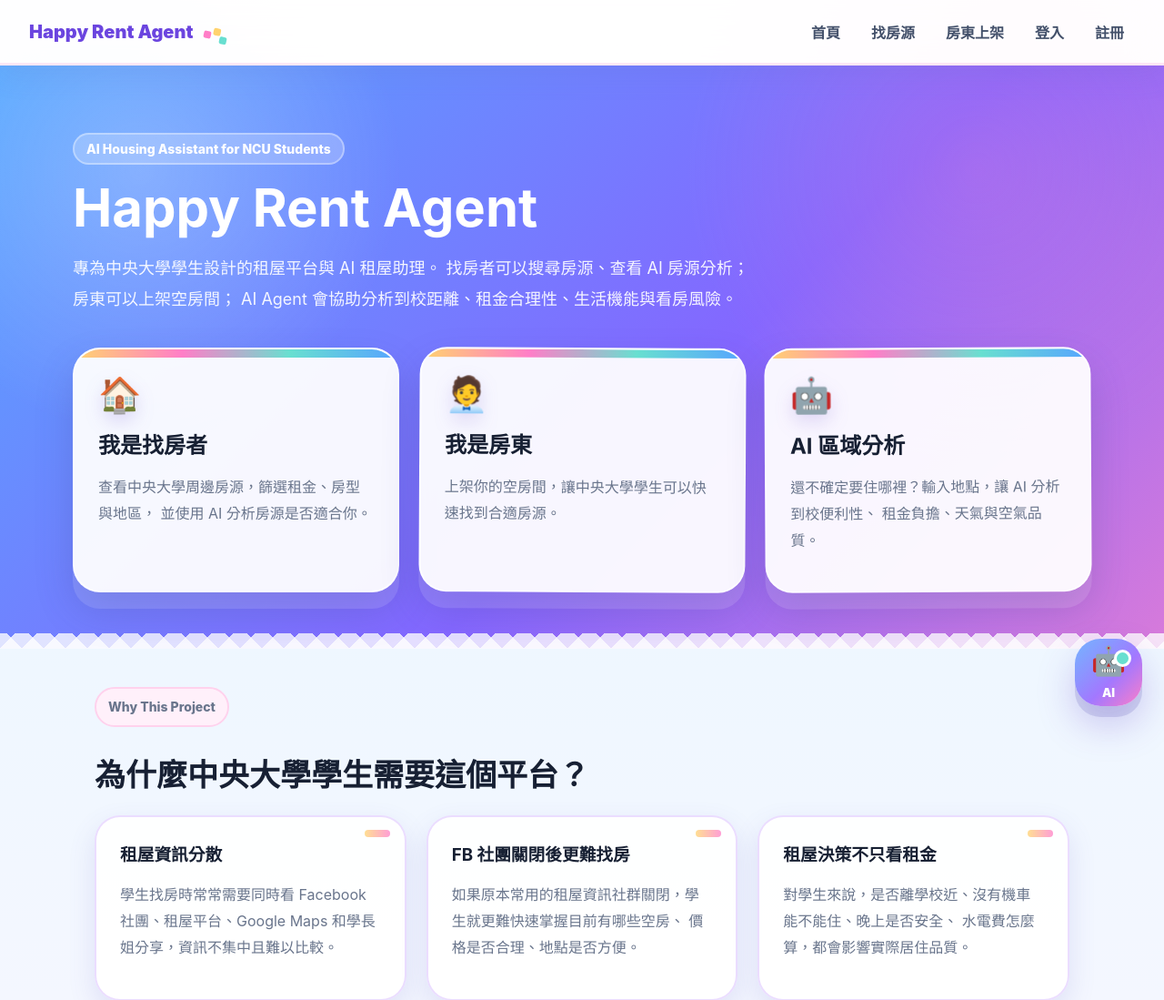
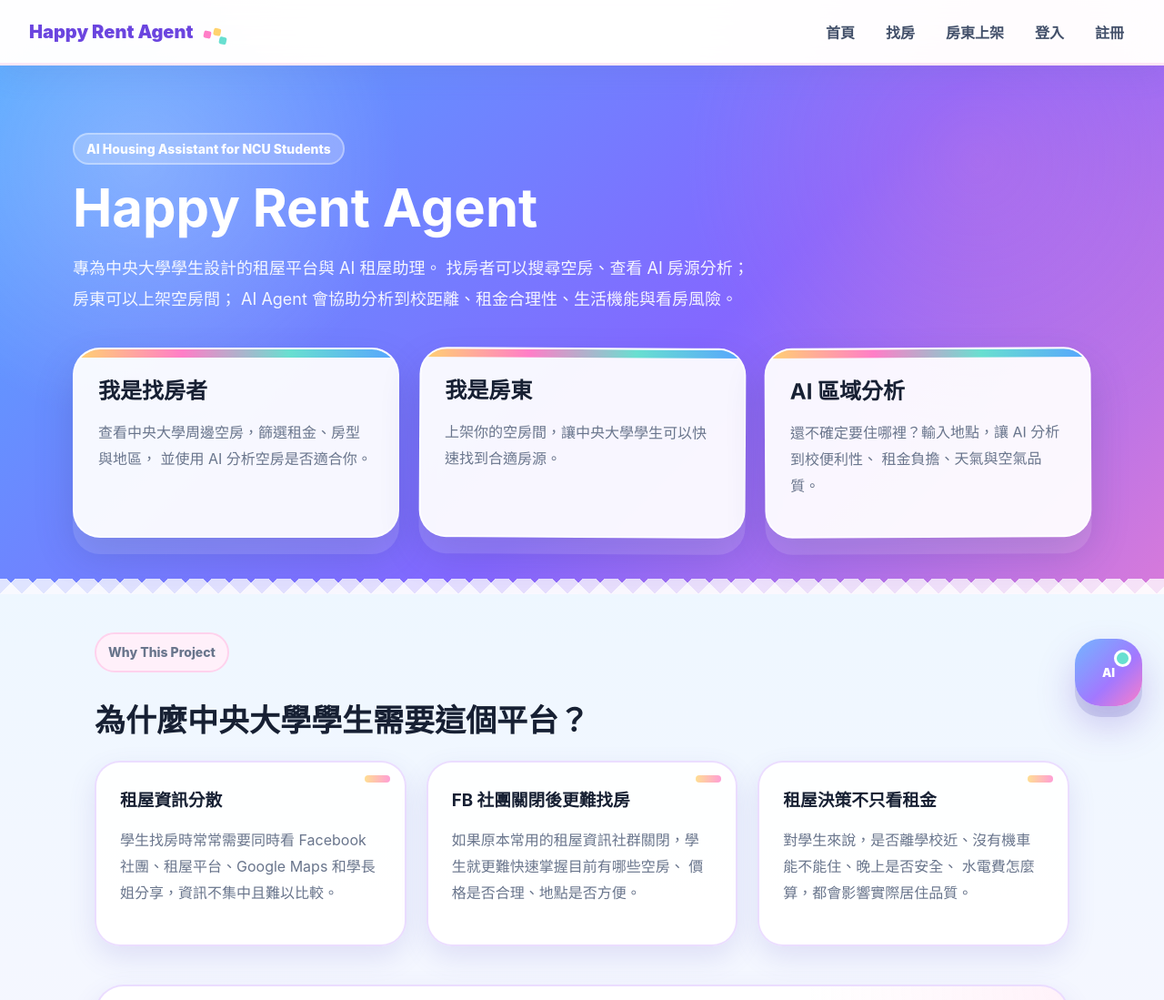
Before and after one commit to KOYUNGCHING/happy_rent_agent, a Flask app: page / in a window 1280 px wide. Shown: the top 1099 px of the page at 91% size. Run offline with Flask 3, Linux system fonts and the light colour scheme.

Commit message:
fix: 微調頁面

```diff
--- a/templates/index.html
+++ b/templates/index.html
@@ -21,7 +21,7 @@
 
         <div class="nav-links">
             <a href="/">首頁</a>
-            <a href="/listings">找房源</a>
+            <a href="/listings">找房</a>
             <a href="/landlord/new">房東上架</a>
             <a href="/login">登入</a>
             <a href="/register">註冊</a>
@@ -38,7 +38,7 @@
 
             <p class="subtitle">
                 專為中央大學學生設計的租屋平台與 AI 租屋助理。
-                找房者可以搜尋房源、查看 AI 房源分析；房東可以上架空房間；
+                找房者可以搜尋空房、查看 AI 房源分析；房東可以上架空房間；
                 AI Agent 會協助分析到校距離、租金合理性、生活機能與看房風險。
             </p>
 
@@ -47,17 +47,15 @@
 
                 <!-- 找房者入口 -->
                 <a href="/listings" class="home-action-card">
-                    <span class="action-icon">🏠</span>
                     <h2>我是找房者</h2>
                     <p>
-                        查看中央大學周邊房源，篩選租金、房型與地區，
-                        並使用 AI 分析房源是否適合你。
+                        查看中央大學周邊空房，篩選租金、房型與地區，
+                        並使用 AI 分析空房是否適合你。
                     </p>
                 </a>
 
                 <!-- 房東入口 -->
                 <a href="/landlord/new" class="home-action-card">
-                    <span class="action-icon">🧑‍💼</span>
                     <h2>我是房東</h2>
                     <p>
                         上架你的空房間，讓中央大學學生可以快速找到合適房源。
@@ -66,7 +64,6 @@
 
                 <!-- AI 分析入口 -->
                 <a href="#ai-area-analysis" class="home-action-card">
-                    <span class="action-icon">🤖</span>
                     <h2>AI 區域分析</h2>
                     <p>
                         還不確定要住哪裡？輸入地點，讓 AI 分析到校便利性、
@@ -230,7 +227,6 @@
             aria-expanded="false"
             onclick="toggleChatbot()"
         >
-            <span class="chatbot-toggle-icon">🤖</span>
             <span class="chatbot-toggle-text">AI</span>
         </button>
 
```
